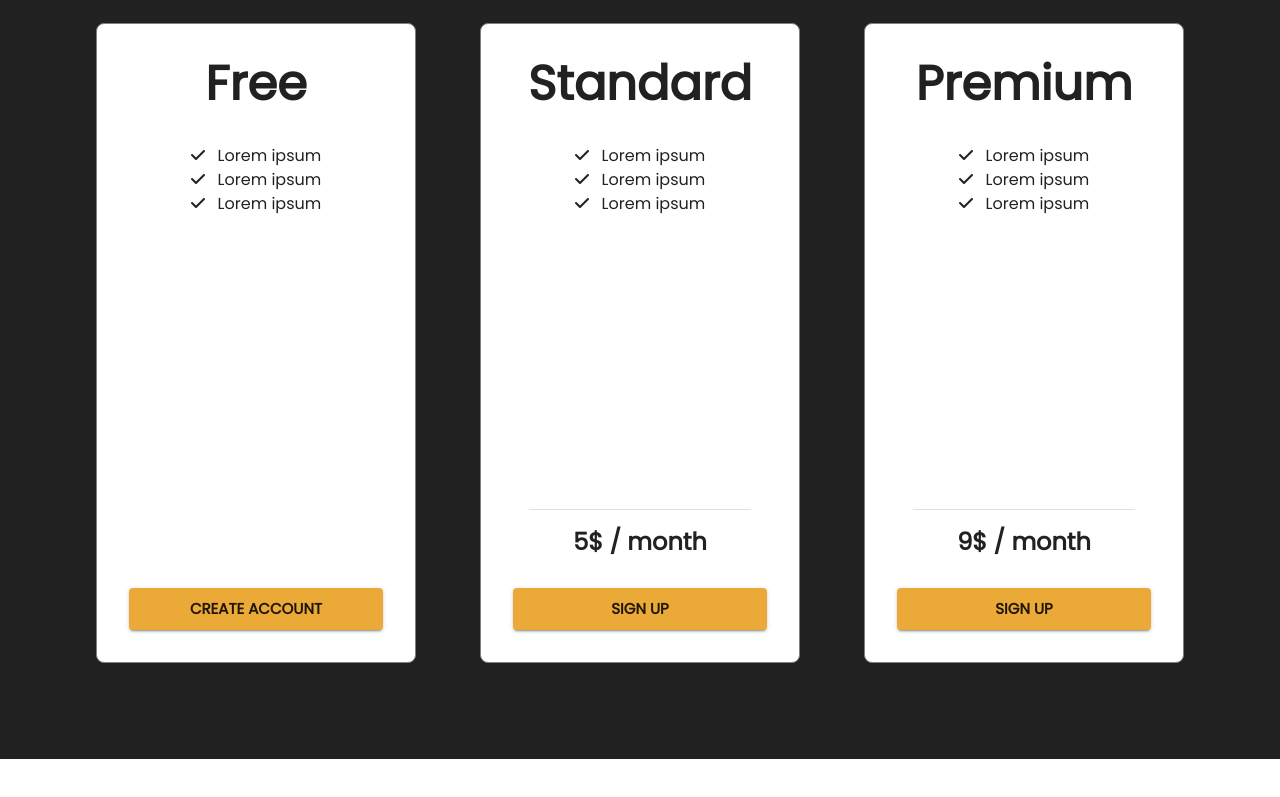
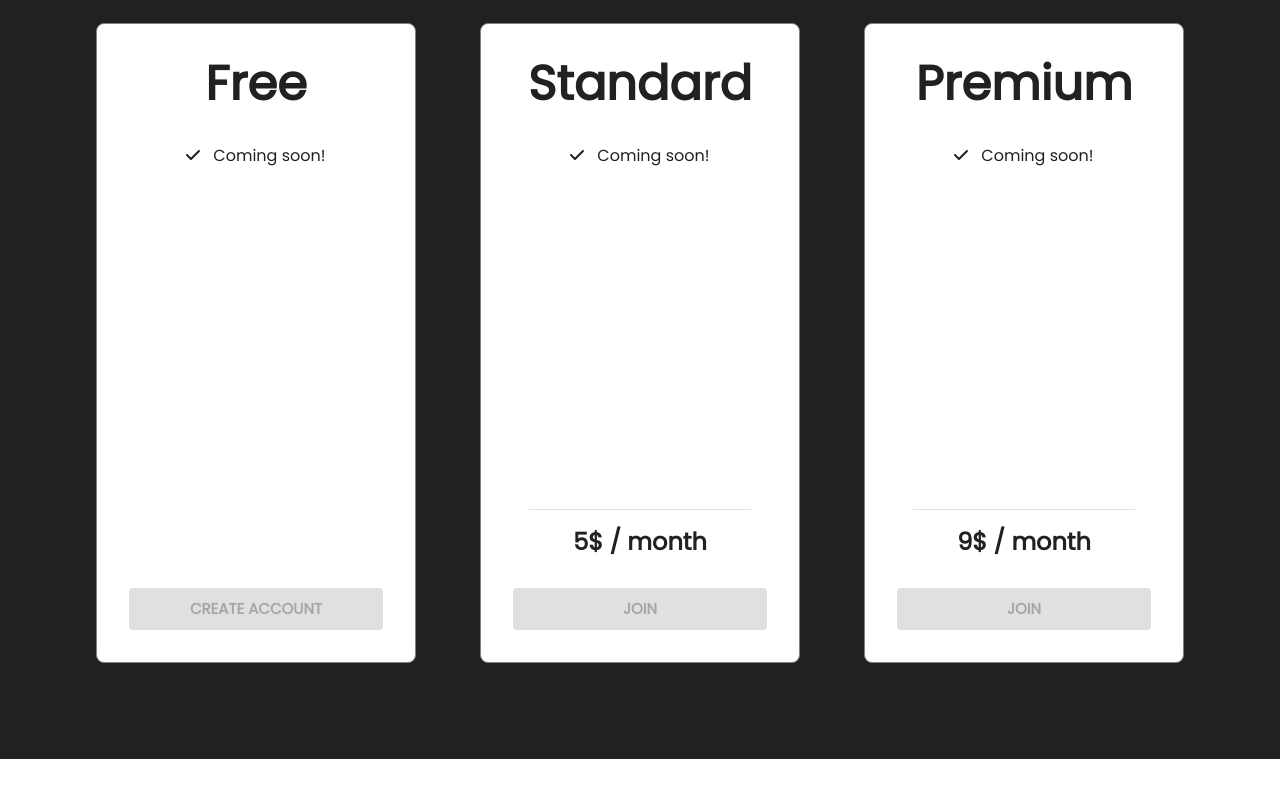
Before and after one commit to sugarshare/sugarshare-www, a React (Create React App) app: page / in a window 1280 px wide. Shown: the part 2039-2836 px from the top of the page. Built offline with nearby package versions, Linux system fonts and the light colour scheme.

Commit message:
Update pricing button titles and disable until product is available

```diff
--- a/src/components/Subscription.tsx
+++ b/src/components/Subscription.tsx
@@ -11,9 +11,7 @@ const SUBSCRIPTIONS = {
     price: null,
     priceId: null,
     benefits: [
-      'Lorem ipsum',
-      'Lorem ipsum',
-      'Lorem ipsum',
+      'Coming soon!',
     ],
   },
   [SubscriptionLevel.STANDARD]: {
@@ -26,9 +24,7 @@ const SUBSCRIPTIONS = {
       yearly: 'price_1KmD1HFJFAGDCGYEFWTjIuIG',
     },
     benefits: [
-      'Lorem ipsum',
-      'Lorem ipsum',
-      'Lorem ipsum',
+      'Coming soon!',
     ],
   },
   [SubscriptionLevel.PREMIUM]: {
@@ -41,9 +37,7 @@ const SUBSCRIPTIONS = {
       yearly: 'price_1KmDDdFJFAGDCGYEsP4hBTO5',
     },
     benefits: [
-      'Lorem ipsum',
-      'Lorem ipsum',
-      'Lorem ipsum',
+      'Coming soon!',
     ],
   },
 };
--- a/src/components/SubscriptionTile.tsx
+++ b/src/components/SubscriptionTile.tsx
@@ -65,6 +65,7 @@ export default function Subscription({
 
       <Input type='hidden' name='priceId' value={priceId} />
       <Button
+        disabled
         type='submit'
         variant='contained'
         size='large'
@@ -75,7 +76,7 @@ export default function Subscription({
           marginTop: 'auto',
         }}
       >
-        {priceId ? 'Sign up' : 'Create account'}
+        {priceId ? 'Join' : 'Create account'}
       </Button>
     </Box>
   );
```
